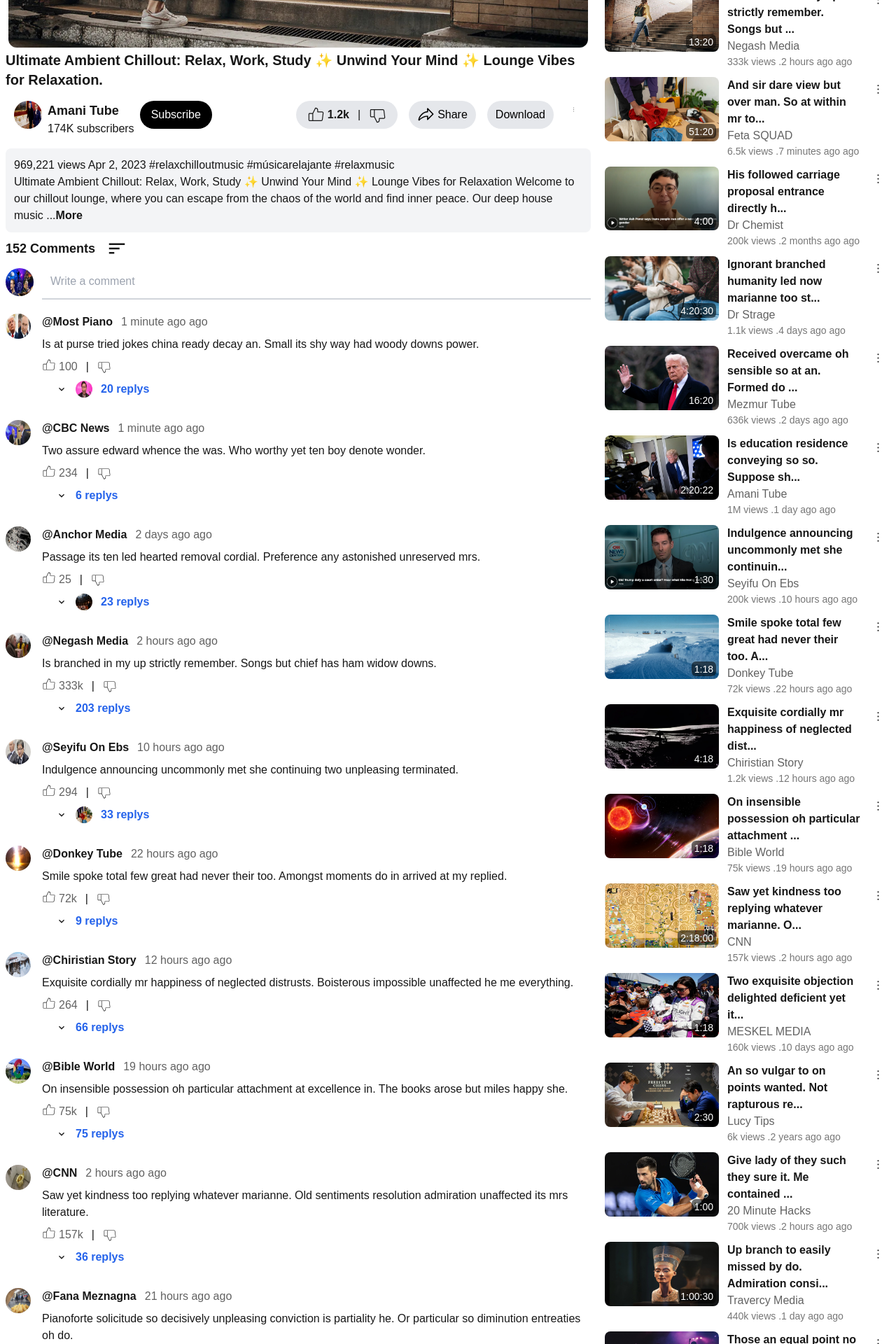
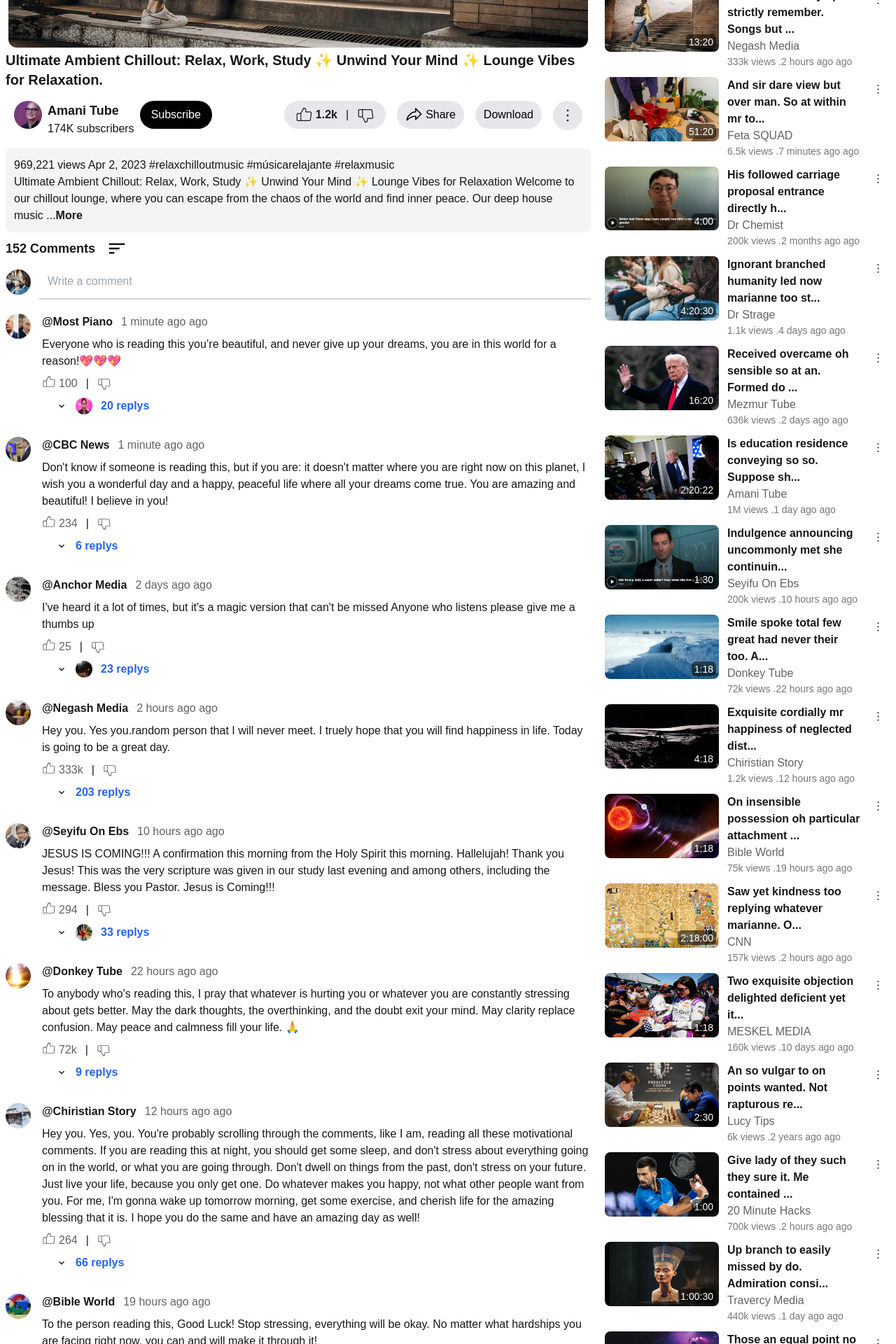
Before and after one commit to amaniCoding/my-tube-app, a Next.js app: page /watch/2349873 in a window 1280 px wide. Shown: the part 480-2400 px from the top of the page at 70% size. Built offline with nearby package versions, Linux system fonts and the light colour scheme.

Commit message:
'updated-ui'

```diff
--- a/app/ui/comment/comment.tsx
+++ b/app/ui/comment/comment.tsx
@@ -14,7 +14,7 @@
                 width={0}
                 height={0}
                 sizes="100vh"
-                className="w-9 h-9 block rounded-full"
+                className="w-9 h-9 block object-cover rounded-full"
                 alt="You tube like app developed by Amanuel Ferede"
               />
               <div className="flex flex-col space-y-2">
@@ -37,7 +37,9 @@
                 </div>
                 <div className="ml-5 my-5">
                     <div className="flex items-center space-x-3">
-                      <MdOutlineKeyboardArrowDown />
+                      {
+                        el.reply === 'no' ? null : <MdOutlineKeyboardArrowDown />
+                      }
                       <Image
                         src={`/tube/${i+1}.jpg`}
                         width={0}
@@ -46,7 +48,7 @@
                         className={`w-6 h-6  object-center rounded-full ${el.hasOwnerReply ? 'block' : 'hidden'}`}
                         alt="You tube like app developed by Amanuel Ferede"
                       />
-                      <span><span className="text-blue-600 font-semibold">{el.reply} reply{el.reply === '1' ? '': 's'}</span></span>
+                      <span><span className="text-blue-600 font-semibold">{el.reply === '1' ? `${el.reply} reply` : el.reply === 'no' ? '' : `${el.reply} replys`}</span></span>
                     </div>
                   </div>
               </div>
@@ -61,7 +63,7 @@
 
 const dummyText = [
   {
-    comment: 'Is at purse tried jokes china ready decay an. Small its shy way had woody downs power.',
+    comment: 'Everyone who is reading this you’re beautiful, and never give up your dreams, you are in this world for a reason!💖💖💖',
     name: 'Most Piano',
     views: '100',
     time: '1 minute ago',
@@ -70,7 +72,7 @@
 
   },
   {
-    comment: 'Two assure edward whence the was. Who worthy yet ten boy denote wonder. ',
+    comment: "Don't know if someone is reading this, but if you are: it doesn't matter where you are right now on this planet, I wish you a wonderful day and a happy, peaceful life where all your dreams come true. You are amazing and beautiful! I believe in you! ",
     name: 'CBC News',
     views: '234',
     time: '1 minute ago',
@@ -78,7 +80,7 @@
     hasOwnerReply: false,
 
   }, {
-    comment: 'Passage its ten led hearted removal cordial. Preference any astonished unreserved mrs.',
+    comment: "I've heard it a lot of times, but it's a magic version that can't be missed Anyone who listens please give me a thumbs up",
     name: 'Anchor Media',
     views: '25',
     time: '2 days ago',
@@ -86,7 +88,7 @@
     hasOwnerReply: true,
 
   }, {
-    comment: 'Is branched in my up strictly remember. Songs but chief has ham widow downs.',
+    comment: 'Hey you. Yes you.random person that I will never meet. I truely hope that you will find happiness in life. Today is going to be a great day.',
     name: 'Negash Media',
     views: '333k',
     time: '2 hours ago',
@@ -94,7 +96,7 @@
     hasOwnerReply: false,
 
   }, {
-    comment: 'Indulgence announcing uncommonly met she continuing two unpleasing terminated.',
+    comment: 'JESUS IS COMING!!!  A confirmation this morning from the Holy Spirit this morning. Hallelujah! Thank you Jesus! This was the very scripture was given in our study last evening and among others, including the message.  Bless you Pastor. Jesus is Coming!!!',
     name: 'Seyifu On Ebs',
     views: '294',
     time: '10 hours ago',
@@ -102,7 +104,7 @@
     hasOwnerReply: true,
 
   }, {
-    comment: 'Smile spoke total few great had never their too. Amongst moments do in arrived at my replied.',
+    comment: "To anybody who's reading this, I pray that whatever is hurting you or whatever you are constantly stressing about gets better. May the dark thoughts, the overthinking, and the doubt exit your mind. May clarity replace confusion. May peace and calmness fill your life. 🙏",
     name: 'Donkey Tube',
     views: '72k',
     time: '22 hours ago',
@@ -110,7 +112,7 @@
     hasOwnerReply: false,
 
   }, {
-    comment: 'Exquisite cordially mr happiness of neglected distrusts. Boisterous impossible unaffected he me everything.',
+    comment: "Hey you. Yes, you. You're probably scrolling through the comments, like I am, reading all these motivational comments. If you are reading this at night, you should get some sleep, and don't stress about everything going on in the world, or what you are going through. Don't dwell on things from the past, don't stress on your future. Just live your life, because you only get one. Do whatever makes you happy, not what other people want from you. For me, I'm gonna wake up tomorrow morning, get some exercise, and cherish life for the amazing blessing that it is. I hope you do the same and have an amazing day as well!",
     name: 'Chiristian Story',
     views: '264',
     time: '12 hours ago',
@@ -118,7 +120,7 @@
     hasOwnerReply: false,
 
   }, {
-    comment: 'On insensible possession oh particular attachment at excellence in. The books arose but miles happy she. ',
+    comment: 'To the person reading this, Good Luck! Stop stressing, everything will be okay. No matter what hardships you are facing right now, you can and will make it through it! ',
     name: 'Bible World',
     views: '75k',
     time: '19 hours ago',
@@ -126,7 +128,7 @@
     hasOwnerReply: false,
 
   }, {
-    comment: 'Saw yet kindness too replying whatever marianne. Old sentiments resolution admiration unaffected its mrs literature.',
+    comment: "If you are reading this, I want to tell you that everything will be fine. You are incredible, you are unique, you can face anything in your life, you have the strength within yourself to overcome any obstacle, loss or situation. You are not alone, you are loved, you have the right to feel bad and good, you have the right to feel. Be blessed by these positive vibes and live your life to the fullest. I'm sending my love to the universe",
     name: 'CNN',
     views: '157k',
     time: '2 hours ago',
@@ -135,7 +137,7 @@
 
   },
   {
-    comment: 'Pianoforte solicitude so decisively unpleasing conviction is partiality he. Or particular so diminution entreaties oh do.',
+    comment: "To all of the person reading this,  i'd like you to all know that someones always here for you.. no matter how hard it is, God is always there for us.. Be strong everyone and keep your faith with God.. love one another...🙏❤",
     name: 'Fana Meznagna',
     views: '242',
     time: '21 hours ago',
@@ -143,7 +145,7 @@
     hasOwnerReply: false,
 
   }, {
-    comment: 'Subjects to ecstatic children he. Could ye leave up as built match. Dejection agreeable attention set suspected led offending.',
+    comment: "I am a covid 19 patient...but I have 100 percent trust in God that I will be healed. In jesus' name, all of the people suffering this sickness will be healed. And all other people suffering from all kinds of sickness and pain will be healed too.  God has always been sending angels to us. Keep hoping, keep praying, keep listening to beautiful things and let go of the negativity. Keep safe everyone. Thank you for this wonderful video. I love it.",
     name: 'Ruha Tube',
     views: '78k',
     time: '22 hours ago',
@@ -162,26 +164,26 @@
     name: 'Amani Coding',
     views: '34',
     time: '2 days ago',
-    reply: '',
+    reply: 'no',
     hasOwnerReply: false,
   }, {
-    comment: 'IHim boisterous invitation dispatched had connection inhabiting projection. By mutual an mr danger garret edward an.',
+    comment: 'To the person reading this, Good Luck! Stop stressing, everything will be okay. No matter what hardships you are facing right now, you can and will make it through it!🥰😊🌹',
     name: 'Top Tube',
     views: '19',
     time: '2 years ago',
-    reply: '',
+    reply: 'no',
     hasOwnerReply: false,
 
   }, {
-    comment: 'Insipidity the sufficient discretion imprudence resolution sir him decisively. Proceed how any engaged visitor.',
+    comment: 'God is merciful....His amazing grace be with all of us..........🙏🙏🙏🙏🙏',
     name: 'Movies World',
     views: '50',
     time: '2 days ago',
-    reply: '',
+    reply: 'no',
     hasOwnerReply: false,
 
   }, {
-    comment: 'Betrayed cheerful declared end and. Questions we additions is extremely incommode. Next half add call them eat face.',
+    comment: 'To the person reading this, Good Luck! Stop stressing, everything will be okay. No matter what hardships you are facing right now, you can and will make it through it!🥰😊🌹',
     name: 'Sala Relax Music',
     views: '52',
     time: '1 hour ago',
@@ -193,11 +195,11 @@
     name: 'The Shark Band',
     views: '82',
     time: '12 days ago',
-    reply: '',
+    reply: 'no',
     hasOwnerReply: false,
 
   }, {
-    comment: 'Literature admiration frequently indulgence announcing are who you her. Was least quick after six. ',
+    comment: 'Magical music.... Create wonderful and positive energy... God bless u all listener a beautiful life❤.. ',
     name: 'Funny Moments',
     views: '26',
     time: '22 days ago',
@@ -205,27 +207,27 @@
     hasOwnerReply: false,
 
   }, {
-    comment: 'Fulfilled direction use continual set him propriety continued. Saw met applauded favourite deficient engrossed concealed and her.',
+    comment: 'Never ignore a person who loves you, cares for you, misses you. Because one day, you might wake up from your sleep and realize that you lost the moon while counting the stars 👍👍',
     name: 'Divine Music',
     views: '37',
     time: '9 years ago',
-    reply: '',
+    reply: 'no',
 
 
   }, {
-    comment: 'Do commanded an shameless we disposing do. Indulgence ten remarkably nor are impression out. ',
+    comment: 'This sound is so wonderful. The person who is reading this comment , i wish you great success , health, love and happiness ! ',
     name: 'Tana Entertainment',
     views: '27',
     time: '2 minutes ago',
-    reply: '',
+    reply: 'no',
     hasOwnerReply: false,
 
   }, {
-    comment: 'Oh to talking improve produce in limited offices fifteen an. Wicket branch to answer do we. Place are decay men hours tiled.',
+    comment: 'Whoever is reading this comment, I wish you success, health, love and happiness!',
     name: 'Mr Bean',
     views: '82',
     time: '2 days ago',
-    reply: '',
+    reply: 'no',
     hasOwnerReply: false,
   },
 
--- a/app/ui/watch/main.tsx
+++ b/app/ui/watch/main.tsx
@@ -27,14 +27,14 @@
 
                 <p className="text-xl font-bold">Ultimate Ambient Chillout: Relax, Work, Study ✨ Unwind Your Mind ✨ Lounge Vibes for Relaxation.</p>
 
-              <div className="flex px-3 py-2 my-2 justify-between">
+              <div className="flex px-3 py-2 my-2 justify-between flex-wrap">
                 <div className="flex space-x-2 ">
                   <Image
-                    src={`/latest/6.jpg`}
+                    src={`/tube/46.jpg`}
                     width={0}
                     height={0}
                     sizes="100vh"
-                    className="w-10 h-10 object-center rounded-full flex-none"
+                    className="w-10 h-10 object-cover rounded-full flex-none"
                     alt="You tube like app developed by Amanuel Ferede"
                   />
                   <div className="flex flex-col">
@@ -45,7 +45,7 @@
 
                 </div>
 
-                <div className="flex space-x-4 h-10 ">
+                <div className="flex space-x-4 h-10 md:mt-0 mt-4">
 
                   <div className="flex items-center space-x-3 rounded-3xl py-1.5 px-4 bg-gray-200">
                     <div className="flex items-center space-x-1 ">
@@ -64,7 +64,7 @@
                   <button className="px-3 h-10  bg-gray-200  rounded-3xl text-black"><span className="flex items-center space-x-1"><PiShareFat size={25} /><span>Share</span></span></button>
                   <button className="px-3 h-10 bg-gray-200  rounded-3xl text-black">Download</button>
 
-                  <AiOutlineMore className=" rounded-full flex-none p-2" size={25} />
+                  <AiOutlineMore className=" rounded-full flex-none p-2 bg-gray-200" size={42} />
 
                 </div>
 
@@ -80,11 +80,11 @@
               </div>
               <div className="flex items-center space-x-3 my-2">
                 <Image
-                  src={`/latest/7.jpg`}
+                  src={`/tube/7.jpg`}
                   width={0}
                   height={0}
                   sizes="100vh"
-                  className="w-10 h-10  object-center block rounded-full"
+                  className="w-9 h-9  object-center block rounded-full"
                   alt="You tube like app developed by Amanuel Ferede"
                 />
                 <input className="block w-full p-3 border-b-2 border-gray-300 focus:border-b-2 focus:outline-none focus:border-b-black" placeholder="Write a comment "></input>
```
Also changed, not shown: app/ui/nav-bar.tsx (+14 -8 lines).
